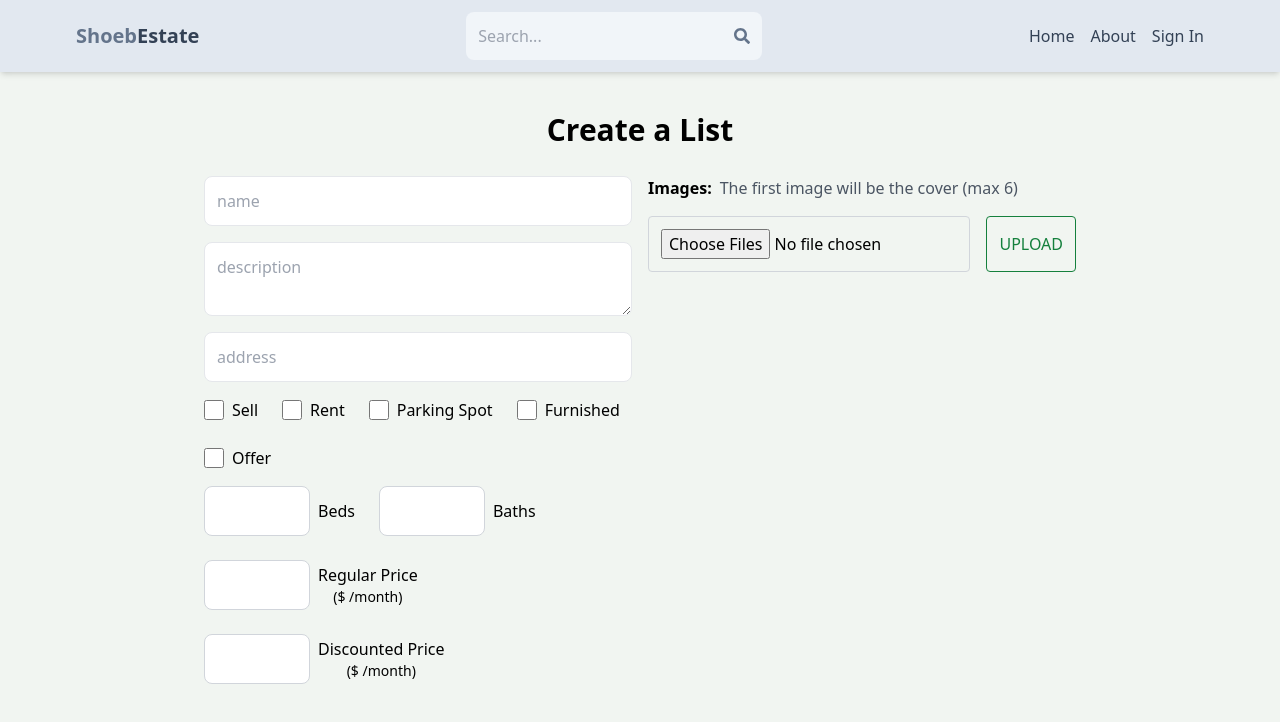
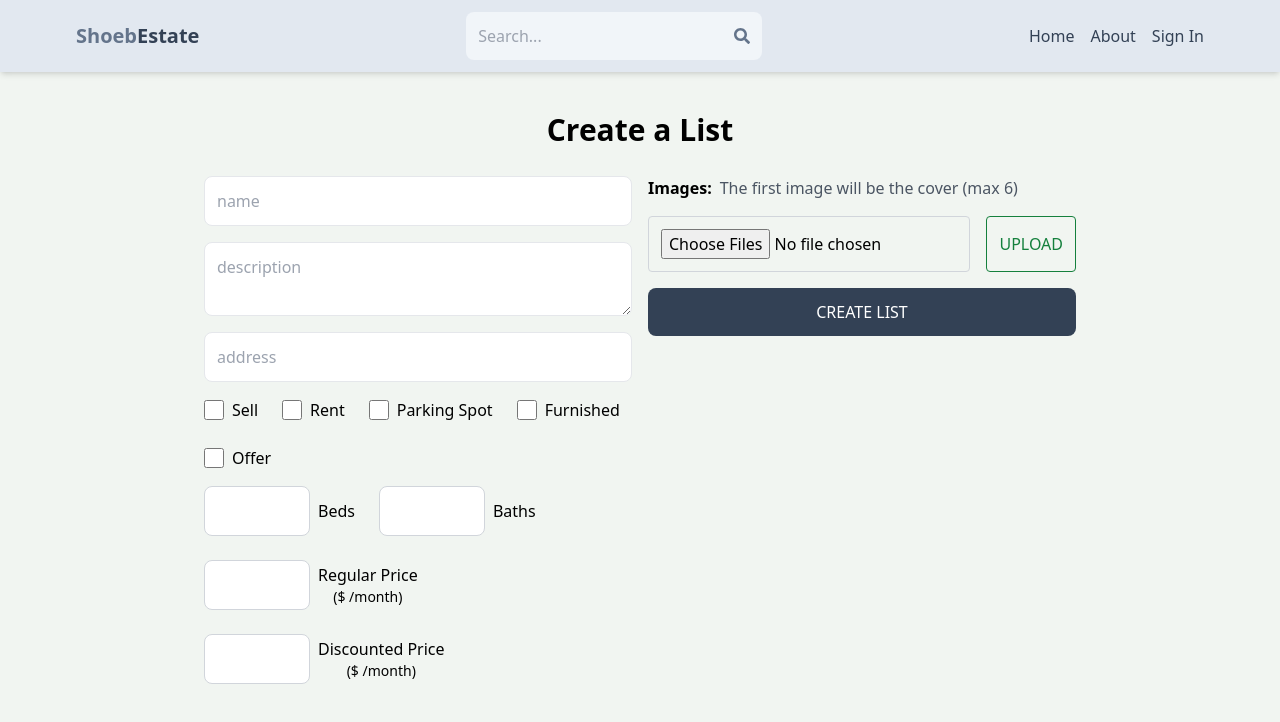
Before and after one commit to mdshoeb8147/estate, a React (Vite) app in the folder client/: page /create-listing in a window 1280 px wide. Shown: the top 722 px of the page. Built offline with nearby package versions, Linux system fonts and the light colour scheme.

Commit message:
complete create listing page ui

```diff
--- a/client/src/pages/CreateListing.jsx
+++ b/client/src/pages/CreateListing.jsx
@@ -122,6 +122,9 @@ const CreateListing = () => {
               Upload
             </button>
           </div>
+          <button className="p-3 bg-slate-700 text-white rounded-lg uppercase hover:opacity-95 disabled:opacity-80">
+            Create List
+          </button>
         </div>
       </form>
     </main>
```
